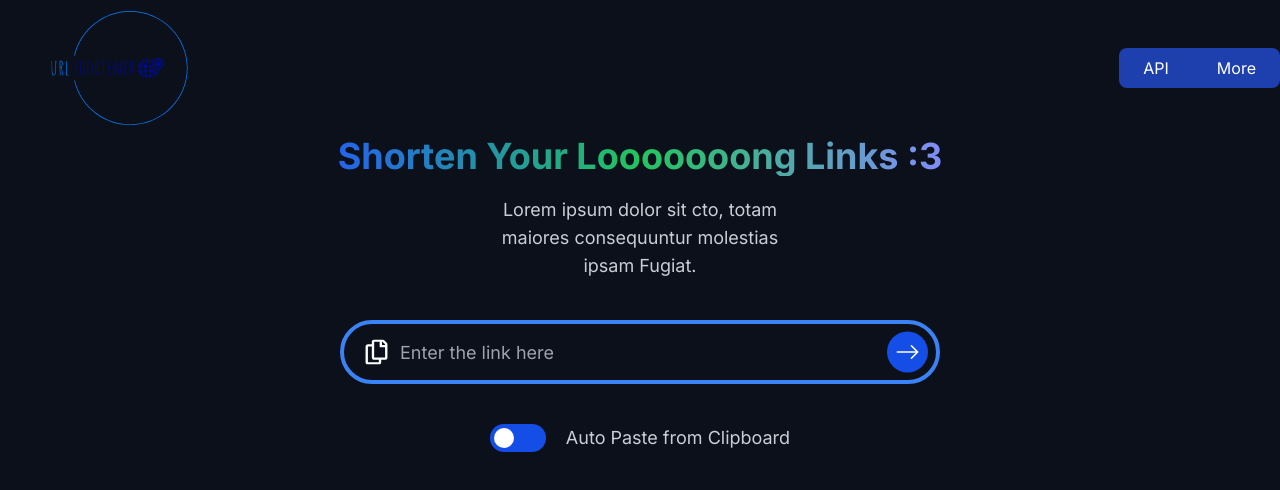
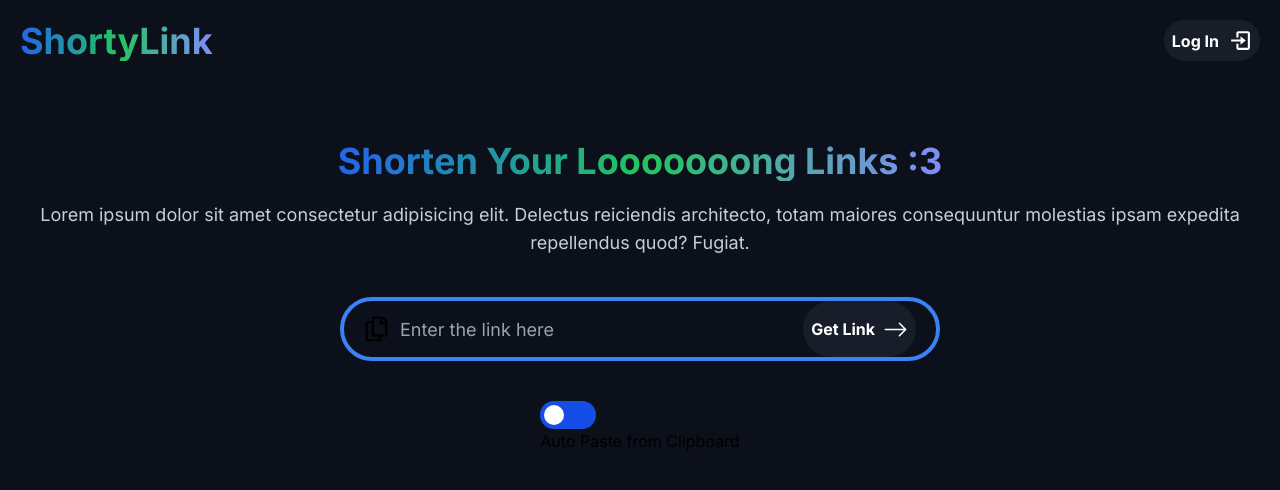
Before and after one commit to victor-villca/url-shortener-nextjs, a Next.js app: page / in a window 1280 px wide. Shown: the top 490 px of the page. Built offline with nearby package versions, Linux system fonts and the light colour scheme.

Commit message:
shorten box and tooglee

```diff
--- a/src/app/page.tsx
+++ b/src/app/page.tsx
@@ -1,5 +1,6 @@
 'use client'
 import ShortenBox from '@/components/ShortenBox'
+import ShortenLinksTable from '@/components/ShortenLinksTable'
 import Image from 'next/image'
 import { useState, useEffect } from 'react'
 import { FormEvent } from 'react'
--- a/src/components/Button.jsx
+++ /dev/null
@@ -1,15 +0,0 @@
-import React from 'react'
-import { Icon } from 'next/dist/lib/metadata/types/metadata-types'
-
-const Button = ({icon: Icon}) => {
-const iconSize = 25
-  return (
-    <>
-        <button className='absolute top-[50%] translate-y-[-50%] right-2 bg-blue-10 p-2 rounded-full'>
-            <Icon size = {iconSize} color= {"white"} />
-        </button>
-    </>
-  )
-}
-
-export default Button
--- /dev/null
+++ b/src/components/Button.tsx
@@ -0,0 +1,26 @@
+'use client'
+import React, { ReactNode } from 'react'
+interface ButtonProps {
+  btnLabel?: String,
+  icon?: ReactNode,
+  bg?:String,
+  big:Boolean,
+  onClickAction?: () =>void,
+}
+
+const ButtonIcon: React.FC<ButtonProps> = ({btnLabel: label, icon, bg, big, onClickAction}) => {
+const iconSize = 25
+  return (
+    <>
+        <button
+        onClick={onClickAction}
+         className= {`flex justify-between items-center gap-2
+         ${ bg ? bg: 'bg-blue-10'} p-2 rounded-full`} >
+          <p className= {` ${big ? 'flex': 'hidden' } font-bold text-white whitespace-nowrap lg:flex`}>{label}</p>
+          {icon && React.cloneElement(icon as React.ReactElement, { size: iconSize, color: 'white' })}
+        </button>
+    </>
+  )
+}
+
+export default ButtonIcon
--- a/src/components/Navbar.tsx
+++ b/src/components/Navbar.tsx
@@ -1,28 +1,15 @@
 import React from 'react'
 import Image from 'next/image'
 import Link from 'next/link'
+import ButtonIcon from './Button'
+import {BiLogIn} from 'react-icons/bi'
 
 const Navbar = () => {
   return (
-    <div className=' h-24 flex justify-between items-center pt-10 mb-10'>
-      <Image
-        src={"/logo.svg"}
-        height={200}
-        width={200}
-        alt='logo'
-        className='p-2 m-2'
-       />
-      <div className='flex xl text-white'>
-        <Link href={"#"}
-        className=' bg-blue-800 pr-6 pl-6 pt-2 pb-2  rounded-tl-lg rounded-bl-lg flex-1
-        hover:text-blue-500 hover:bg-white transition'
-        >API</Link>
-        <Link href={"#"}
-        className=' bg-blue-800 pr-6 pl-6 pb-2 pt-2 rounded-tr-lg rounded-br-lg flex-1
-        hover:text-blue-500 hover:bg-white transition'
-        >More</Link>
-      </div>
-    </div>
+    <nav className='flex  justify-between items-center mx-5 mt-5 m-20'>
+      <h1 className=' text-4xl font-bold text-center styleGradient'>ShortyLink</h1>
+      <ButtonIcon btnLabel={"Log In"} icon= {<BiLogIn />} bg={"bg-grey-10"} big={true}/>
+    </nav>
   )
 }
 
--- a/src/components/ShortenBox.tsx
+++ b/src/components/ShortenBox.tsx
@@ -1,32 +1,36 @@
+'use client'
 import React from 'react'
 import {FaRegCopy} from 'react-icons/fa'
-import Button from './Button'
 import {BsArrowRight} from 'react-icons/bs'
+import ButtonIcon from './Button'
 import Toogle from './Toogle'
+
 const ShortenBox = () => {
   const iconSize = 25
   return (
     <div className='flex flex-col justify-center items-center gap-5'>
       <h1 className=' text-4xl font-bold text-center styleGradient
       '>Shorten Your Looooooong Links :3</h1>
-      <p className=' text-lg text-lite-10 text-cente w-[25%] text-center'>Lorem ipsum dolor sit cto, totam maiores consequuntur molestias ipsam Fugiat.</p>
+      <p className=' text-lg text-lite-10 text-center'>Lorem ipsum dolor sit amet consectetur adipisicing elit. Delectus reiciendis architecto, totam maiores consequuntur molestias ipsam expedita repellendus quod? Fugiat.</p>
       <form className=' w-full'>
         <div className=' relative my-5 mx-auto w-[350px] h-16 flex justify-between border-4 border-blue-500 rounded-full z-10 px-5
          lg:w-[600px]
 
         '>
           <div className='absolute top-[50%] translate-y-[-50%] '>
-              <FaRegCopy  size = {iconSize} color = {"white"}/>
+              <FaRegCopy  size = {iconSize}/>
           </div>
           <input type="text" placeholder='Enter the link here'
             className='h-full w-[90%] outline-none text-lg pl-9 transition-all focus:text-gray-500 bg-transparent '
           />
-          <Button icon= {BsArrowRight} />
+          <ButtonIcon btnLabel={"Get Link"} icon= {<BsArrowRight />} bg={"bg-grey-10"} big={true}/>
         </div>
       </form>
-      <div className='flex items-center justify-center gap-5'>
+      <div>
+        <div>
         <Toogle />
-        <p className=' text-lg text-lite-10'>Auto Paste from Clipboard</p>
+        </div>
+        <p>Auto Paste from Clipboard</p>
       </div>
     </div>
   )
--- /dev/null
+++ b/src/components/ShortenLinksTable.tsx
@@ -0,0 +1,28 @@
+import React from 'react'
+
+interface tableProps {
+    links: string[]
+}
+
+const ShortenLinksTable : React.FC<tableProps> = ({links}) => {
+    return (
+        <div className='text-white'>
+          <table>
+            <thead>
+              <tr>
+                <th>Shortened Link</th>
+              </tr>
+            </thead>
+            <tbody>
+              {links.map((link, index) => (
+                <tr key={index}>
+                  <td>{link}</td>
+                </tr>
+              ))}
+            </tbody>
+          </table>
+        </div>
+      );
+    };
+
+export default ShortenLinksTable
```
Also changed, not shown: package.json (+7 -0 lines).
